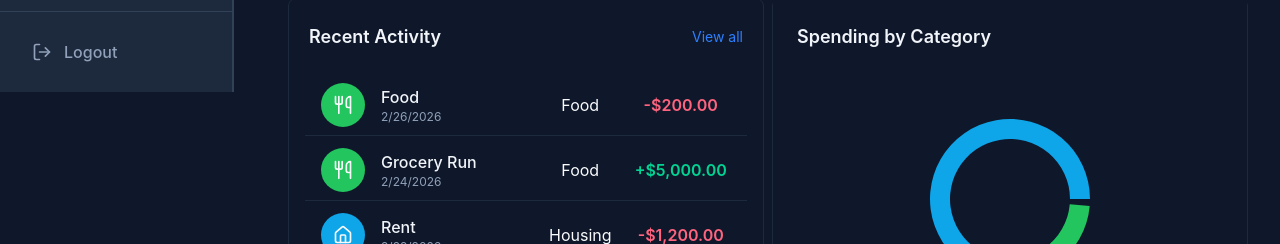
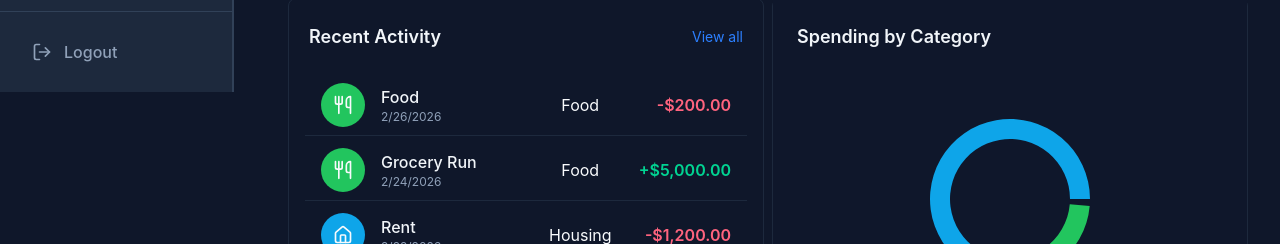
Before and after one commit to vilnout/finance-dashboard, a React (Vite) app: page /dashboard in a window 1280 px wide. Shown: the part 708-952 px from the top of the page. Built offline with nearby package versions, Linux system fonts and the light colour scheme.

Commit message:
style: update transactionItem css layout

```diff
--- a/src/components/dashboard/TransactionItem.tsx
+++ b/src/components/dashboard/TransactionItem.tsx
@@ -31,11 +31,14 @@ export const TransactionItem = ({ transaction }: TransactionItemProps) => {
         </div>
       </div>
       <div className="grid grid-cols-1 justify-self-end md:grid-cols-2 md:justify-self-auto">
-        <div className="justify-self-end md:justify-self-auto">
+        <div
+          className="justify-self-end truncate md:justify-self-auto"
+          title={transaction.category}
+        >
           {transaction.category}
         </div>
         <div
-          className={`font-semibold ${isExpense ? "text-rose-400" : "text-emerald-400"}`}
+          className={`font-semibold ${isExpense ? "text-rose-400" : "text-emerald-400"} justify-self-end`}
         >
           {isExpense ? "-" : "+"}
           {new Intl.NumberFormat("en-US", {
```
